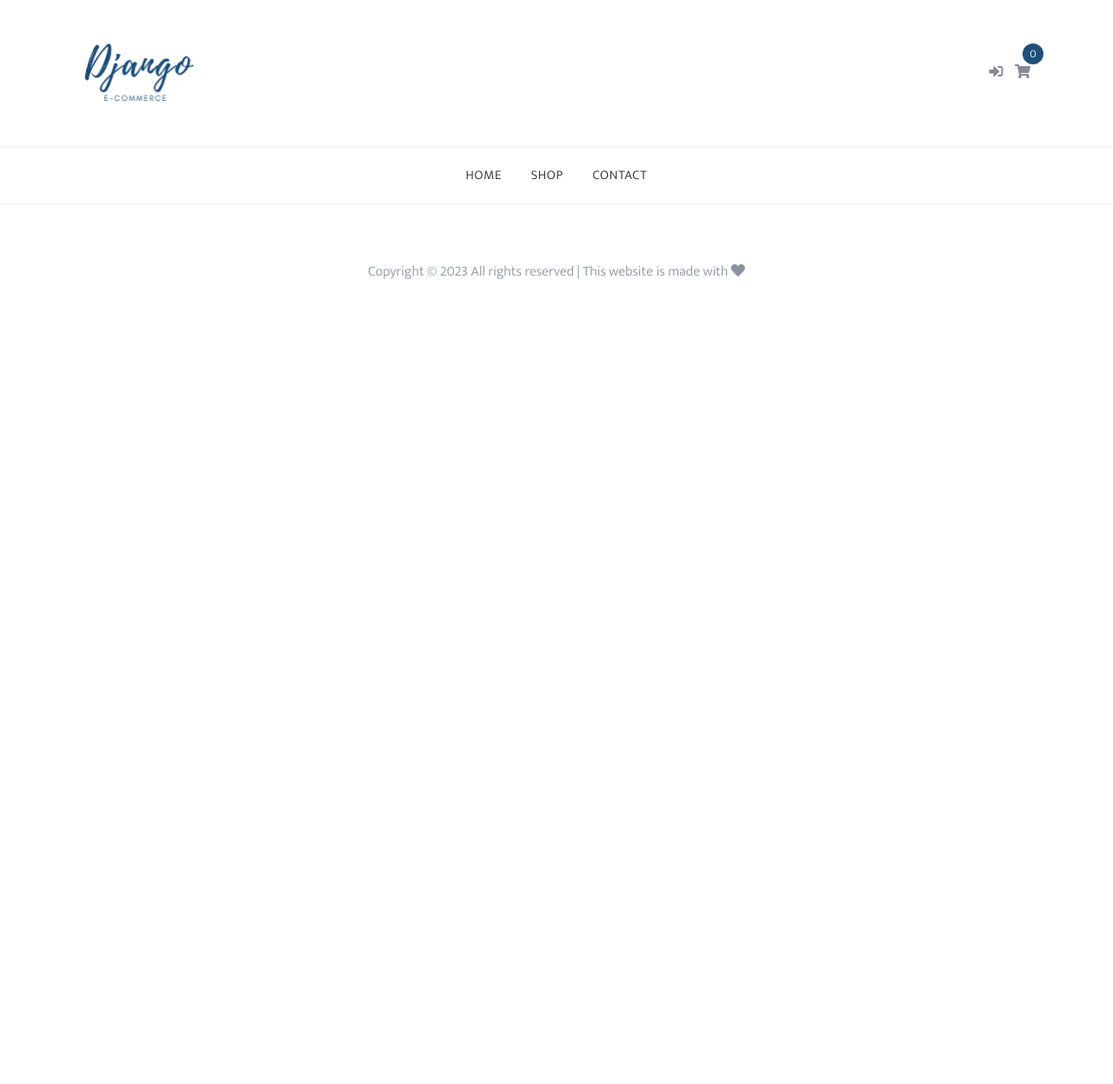
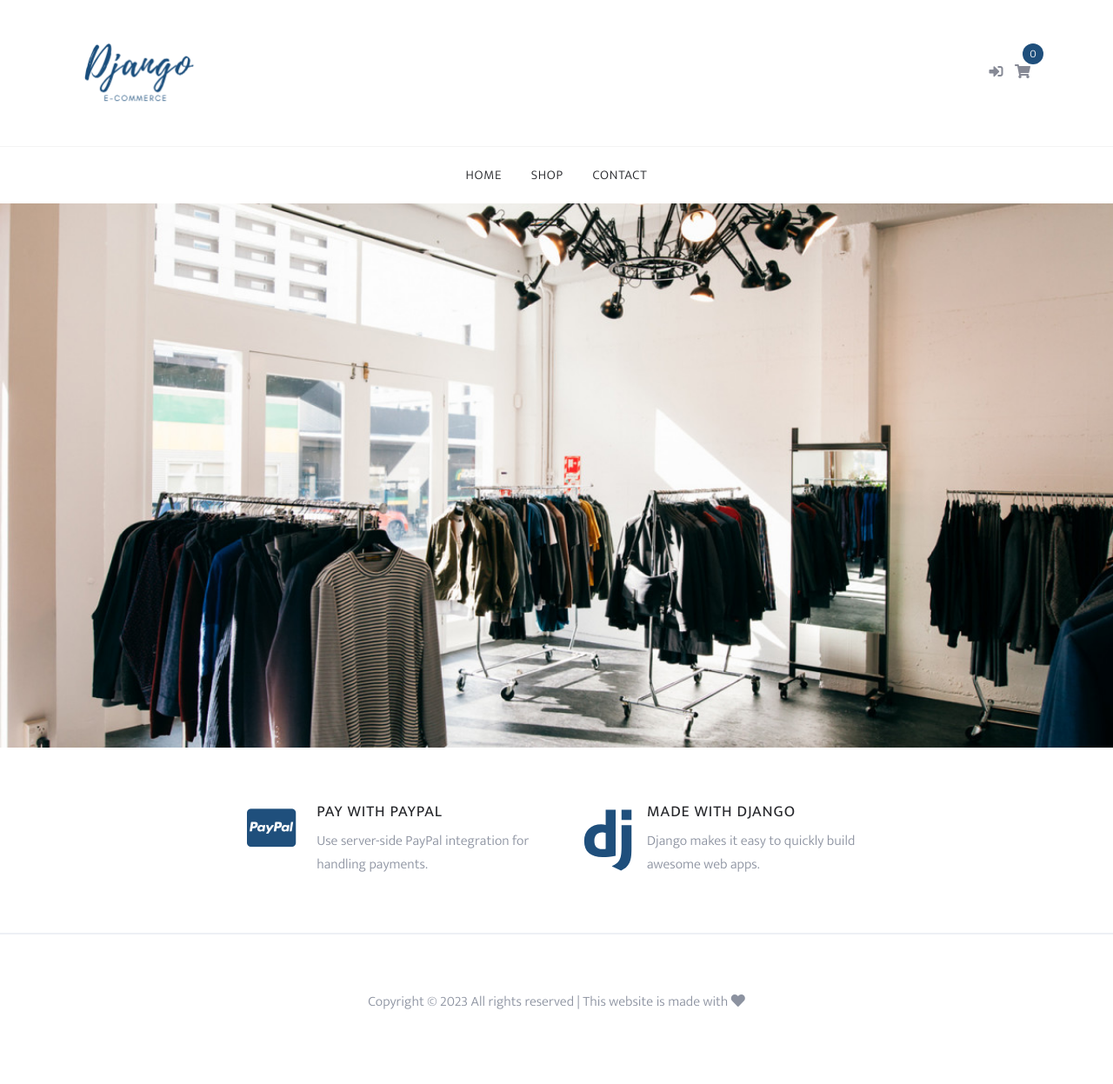
Before and after one commit to FitCoderOfficial/Cafe_LandingPage, a Django app: page / in a window 1280 px wide. Shown: the whole page at 87% size. Before the commit the page ends 321 px from the top, so only its background shows below. Run offline with Django 4.2, Linux system fonts and the light colour scheme; some libraries are stand-ins or nearby versions.

Commit message:
feat: home view

```diff
--- a/Cafe_LP/settings.py
+++ b/Cafe_LP/settings.py
@@ -26,6 +26,8 @@ INSTALLED_APPS = [
     "django.contrib.sessions",
     "django.contrib.messages",
     "django.contrib.staticfiles",
+
+    'core',
 ]
 
 MIDDLEWARE = [
--- a/templates/index.html
+++ b/templates/index.html
@@ -1,6 +1,46 @@
 {% extends 'base.html' %}
+{% load static %}
 
 {% block content %}
 
+<div class='site-blocks-cover' style="background-image: url({% static 'images/hero.jpg' %});" data-aos="fade">
+    <div class='container'>
+        <div class='row'>
+            <div class="col-md-5 pt-5 pt-md-0">
+
+            </div>
+
+        </div>
+
+    </div>
+</div>
+
+<div class="site-section site-section-sm site-blocks-1">
+    <div class="container">
+        <div class="row justify-content-center">
+            <div class="col-md-6 col-lg-4 d-lg-flex mb-4 mb-lg-0 pl-4" data-aos="fade-up" data-aos-delay="">
+                <div class="icon mr-4 align-self-start">
+                    <span><i class="fab fa-cc-paypal"></i></span>
+                </div>
+                <div class="text">
+                    <h2 class="text-uppercase">Pay with Paypal</h2>
+                    <p>Use server-side PayPal integration for handling payments.</p>
+                </div>
+            </div>
+            <div class="col-md-6 col-lg-4 d-lg-flex mb-4 mb-lg-0 pl-4" data-aos="fade-up" data-aos-delay="100">
+                <svg style="width: 100px; margin-right: 10px;" role="img" xmlns="http://www.w3.org/2000/svg"
+                    fill="#1f4f7c" viewBox="0 0 24 24">
+                    <title>Django icon</title>
+                    <path
+                        d="M11.146 0h3.924v18.165c-2.013.382-3.491.535-5.096.535-4.791 0-7.288-2.166-7.288-6.32 0-4.001 2.65-6.6 6.753-6.6.637 0 1.121.051 1.707.204V0zm0 9.143a3.894 3.894 0 0 0-1.325-.204c-1.988 0-3.134 1.223-3.134 3.364 0 2.09 1.096 3.236 3.109 3.236.433 0 .79-.025 1.35-.102V9.142zM21.314 6.06v9.097c0 3.134-.229 4.638-.917 5.937-.637 1.249-1.478 2.039-3.211 2.905l-3.644-1.733c1.733-.815 2.574-1.529 3.109-2.625.561-1.121.739-2.421.739-5.835V6.059h3.924zM17.39.021h3.924v4.026H17.39V.021z" />
+                </svg>
+                <div class="text">
+                    <h2 class="text-uppercase">Made with Django</h2>
+                    <p>Django makes it easy to quickly build awesome web apps.</p>
+                </div>
+            </div>
+        </div>
+    </div>
+</div>
 
 {% endblock content %}
```
